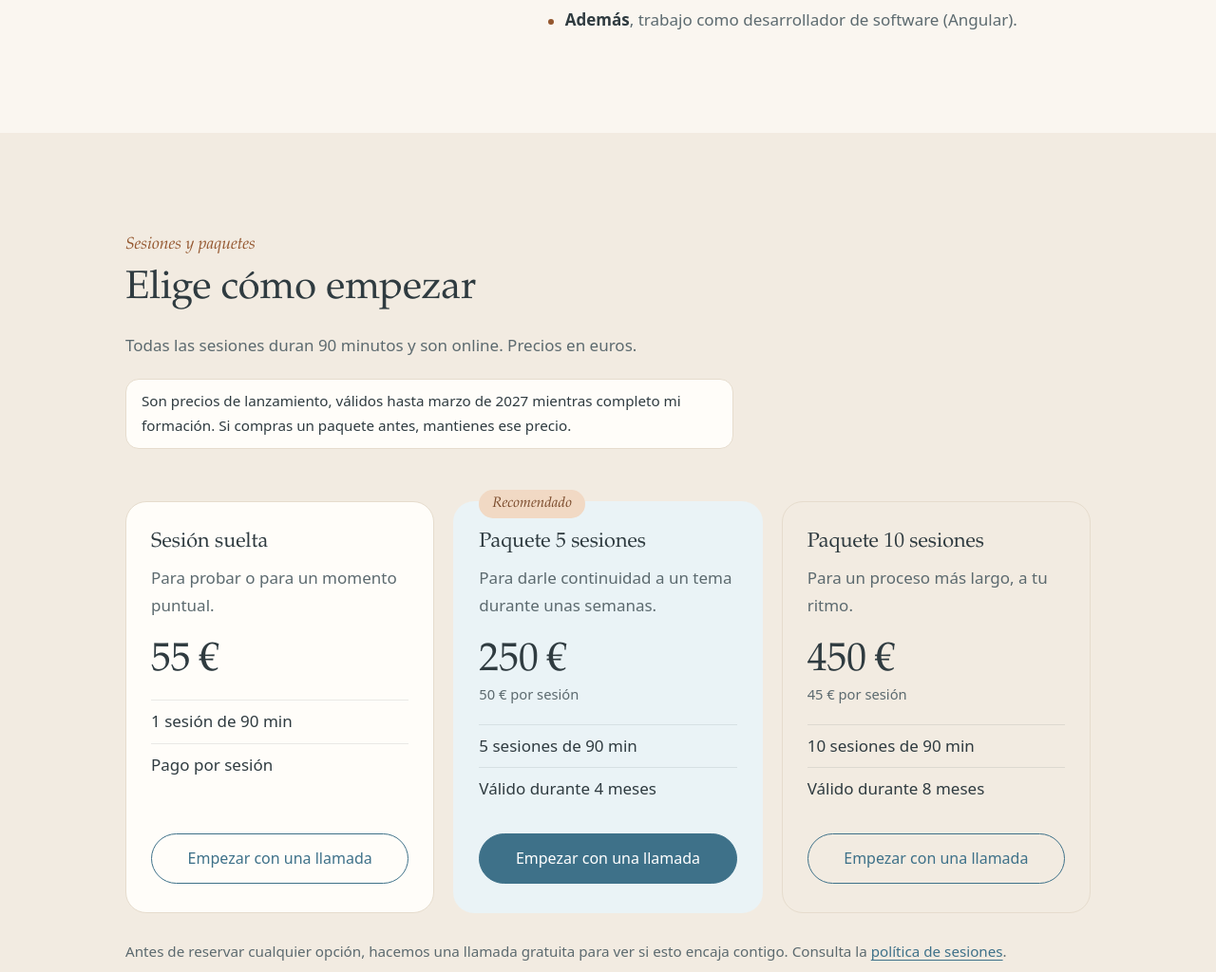
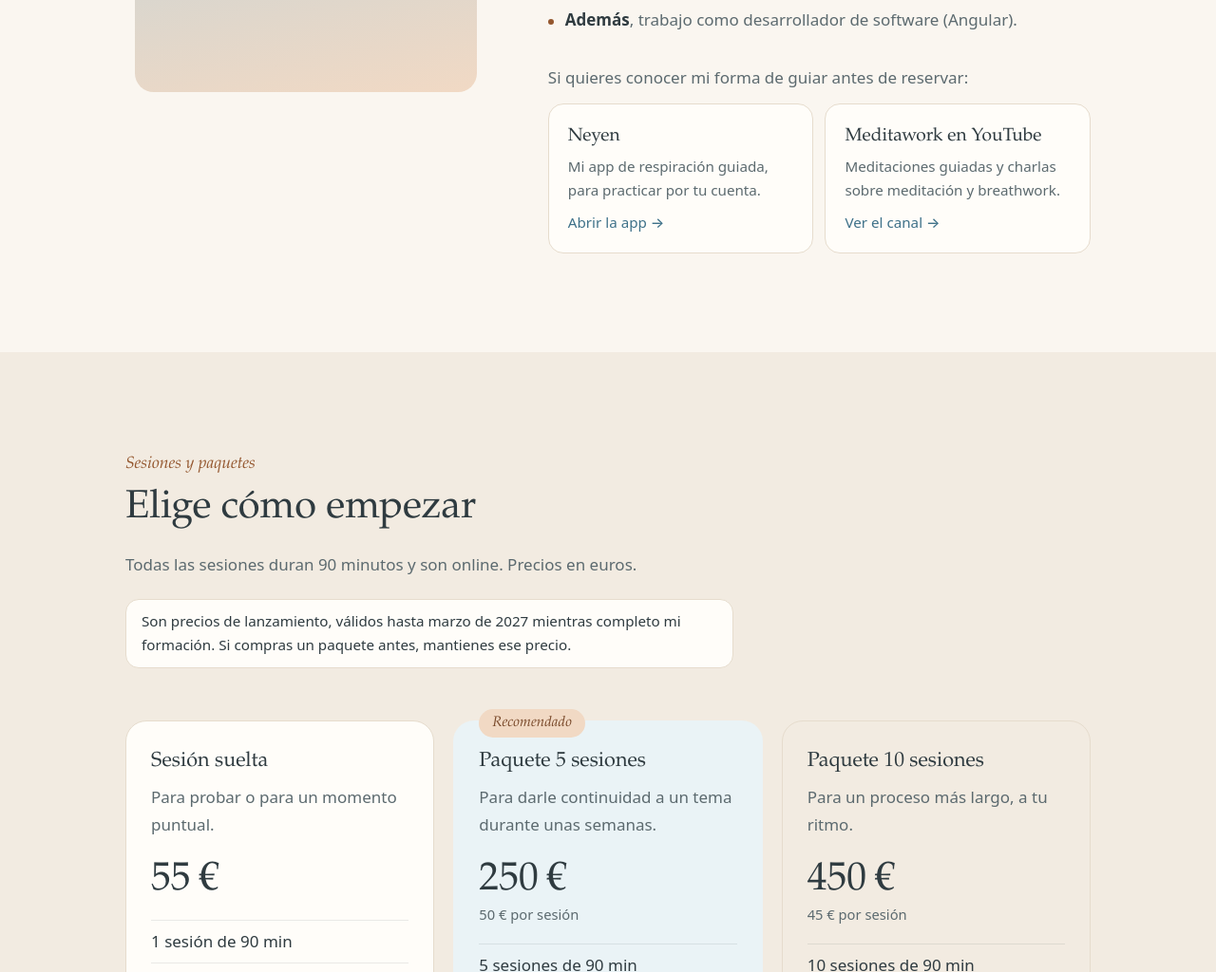
Before and after one commit to fpradomacat/landing, a plain HTML site: page index.html in a window 1280 px wide. Shown: the part 2631-3655 px from the top of the page at 95% size. Drawn offline with Linux system fonts and the light colour scheme.

Commit message:
Added links to Neyen and YT

```diff
--- a/index.html
+++ b/index.html
@@ -38,7 +38,8 @@
     "founder": {
       "@type": "Person",
       "name": "Federico Prado Macat",
-      "alternateName": "Fede Prado"
+      "alternateName": "Fede Prado",
+      "sameAs": ["https://www.youtube.com/@meditawork"]
     }
   }
   </script>
@@ -103,19 +104,19 @@
           <li class="step">
             <span class="step-num">1</span>
             <h3>Conversación</h3>
-            <p class="step-time">~25 min</p>
+            <p class="step-time">~30 min</p>
             <p>Hablamos de qué te trae y qué quieres explorar. Hago preguntas para ordenar ideas; las respuestas son tuyas.</p>
           </li>
           <li class="step">
             <span class="step-num">2</span>
             <h3>Respiración guiada</h3>
-            <p class="step-time">~40 min</p>
+            <p class="step-time">~45 min</p>
             <p>Recostado o recostada, con música, practicas respiración consciente conectada. Te guío durante toda la práctica y puedes parar cuando quieras.</p>
           </li>
           <li class="step">
             <span class="step-num">3</span>
             <h3>Integración</h3>
-            <p class="step-time">~25 min</p>
+            <p class="step-time">~15 min</p>
             <p>Ponemos en palabras lo que surgió y vemos qué te quieres llevar a tu día a día.</p>
           </li>
         </ol>
@@ -169,6 +170,20 @@
             <li><strong>Practitioner en PNL</strong> <!-- TODO: escuela, año -->.</li>
             <li><strong>Además</strong>, trabajo como desarrollador de software (Angular).</li>
           </ul>
+
+          <p class="links-intro">Si quieres conocer mi forma de guiar antes de reservar:</p>
+          <div class="link-cards">
+            <a class="link-card" href="https://neyen.pradomacat.com" target="_blank" rel="noopener">
+              <span class="link-card-title">Neyen</span>
+              <span class="link-card-text">Mi app de respiración guiada, para practicar por tu cuenta.</span>
+              <span class="link-card-cta">Abrir la app <span aria-hidden="true">→</span></span>
+            </a>
+            <a class="link-card" href="https://www.youtube.com/@meditawork" target="_blank" rel="noopener">
+              <span class="link-card-title">Meditawork en YouTube</span>
+              <span class="link-card-text">Meditaciones guiadas y charlas sobre meditación y breathwork.</span>
+              <span class="link-card-cta">Ver el canal <span aria-hidden="true">→</span></span>
+            </a>
+          </div>
         </div>
       </div>
     </section>
@@ -299,6 +314,7 @@
       </p>
       <div class="footer-meta">
         <p>© <span data-year>2026</span> Federico Prado Macat · <a href="mailto:hola@pradomacat.com" data-email>hola@pradomacat.com</a></p>
+        <p><a href="https://neyen.pradomacat.com" target="_blank" rel="noopener">App Neyen</a> · <a href="https://www.youtube.com/@meditawork" target="_blank" rel="noopener">YouTube @meditawork</a></p>
         <p>Esta web no usa cookies ni recoge datos personales.</p>
       </div>
     </div>
--- a/styles.css
+++ b/styles.css
@@ -273,6 +273,28 @@ a:hover { color: var(--accent-deep); }
 .facts li::before { content: ""; position: absolute; left: 0; top: .75em; width: 6px; height: 6px; border-radius: 50%; background: var(--warm); }
 .facts strong { color: var(--ink); font-weight: 600; }
 
+/* Enlaces a Neyen y YouTube */
+.links-intro { margin: 32px 0 12px; color: var(--ink-soft); }
+.link-cards { display: grid; gap: 12px; }
+.link-card {
+  display: flex; flex-direction: column; gap: 2px;
+  padding: 18px 20px;
+  background: var(--surface);
+  border: 1px solid var(--line);
+  border-radius: 16px;
+  color: var(--ink);
+  text-decoration: none;
+  transition: border-color .25s, background-color .25s;
+}
+.link-card:hover { border-color: var(--sky-ink); background: var(--sky-tint); color: var(--ink); }
+.link-card-title { font-family: var(--font-serif); font-size: 1.2rem; }
+.link-card-text { color: var(--ink-soft); font-size: 0.95rem; }
+.link-card-cta { margin-top: 6px; color: var(--accent); font-weight: 500; font-size: 0.95rem; }
+
+@media (min-width: 560px) {
+  .link-cards { grid-template-columns: 1fr 1fr; }
+}
+
 /* FAQ: líneas en lugar de cajas */
 .faq { border-top: 1px solid var(--line); }
 .faq details { border-bottom: 1px solid var(--line); }
```
